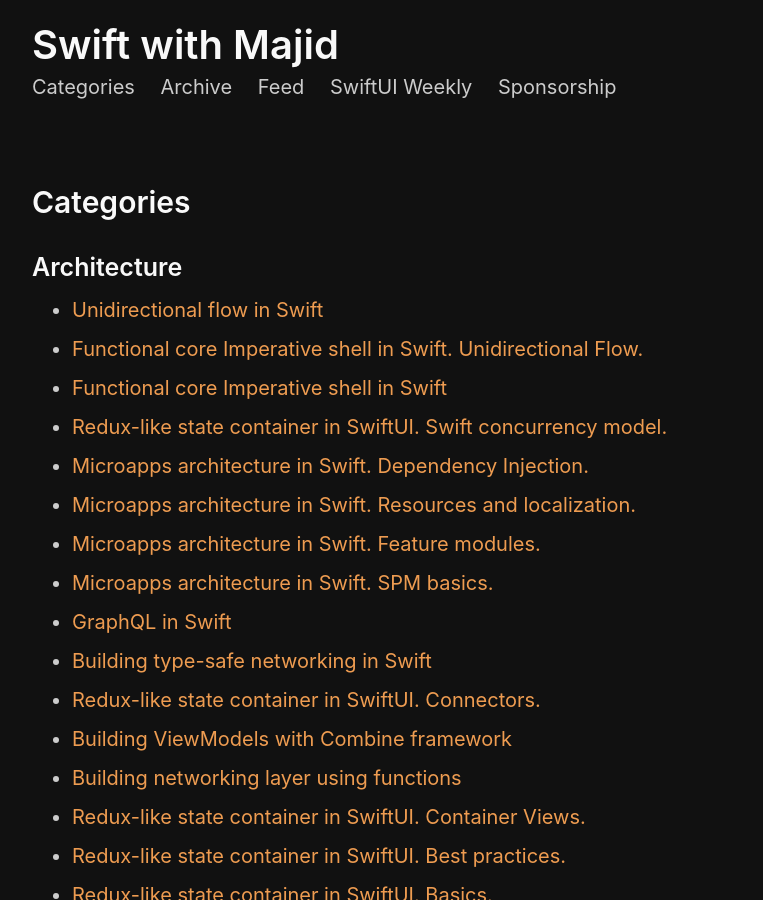
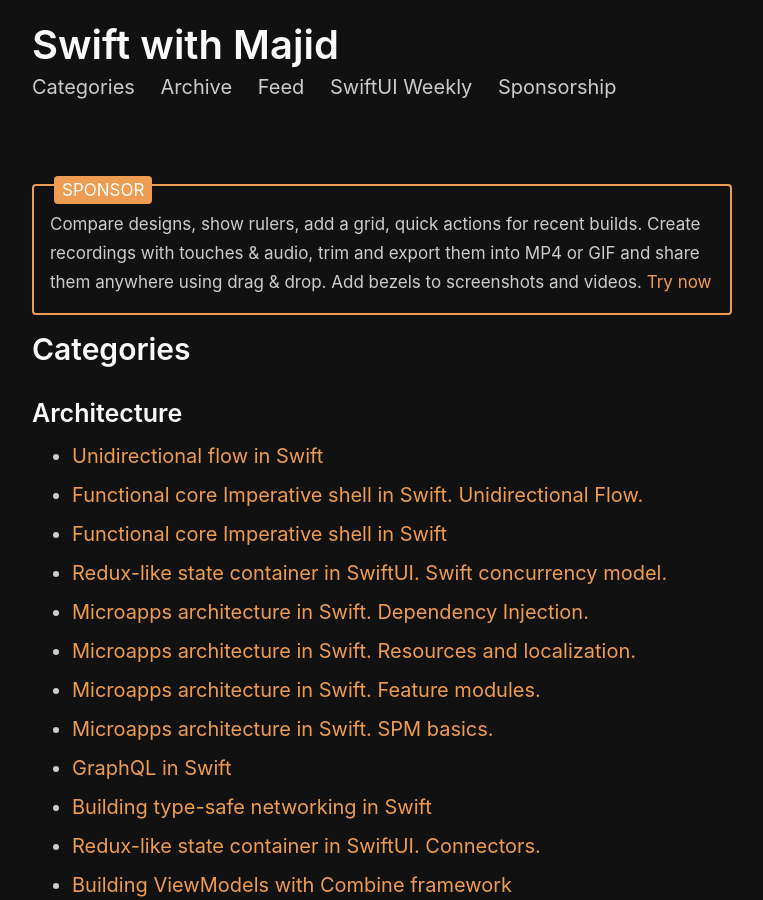
Before and after one commit to mecid/mecid.github.io, a Jekyll site: the page built from categories.html, in a window 1280 px wide and 900 px high. Shown: the whole window, without its empty margins (258-1021 px from the left). Built offline with Jekyll 4.4.1, drawn with Linux system fonts in a browser that asks for light colours.

Commit message:
rocketsim affiliate link added

```diff
--- a/_includes/friends.html
+++ b/_includes/friends.html
@@ -1,5 +1,5 @@
-<!--<div class="ads">-->
-<!--    <span>-->
-<!--RevenueCat makes implementing in-app purchases, managing customers, and scaling your app business easy. Whether you're adding in-app purchases and subscriptions for the first time or already have millions of paying users, you can get up and running with RevenueCat in minutes. See why over 30,000 apps use RevenueCat to power their app businesses. <a href="https://www.revenuecat.com/docs?utm_source=swiftwithmajid&utm_medium=sponsorship&utm_campaign=dev">You can explore their docs to learn more. </a>-->
-<!--    </span>-->
-<!--</div>-->
+<div class="ads">
+    <span>
+        Compare designs, show rulers, add a grid, quick actions for recent builds. Create recordings with touches & audio, trim and export them into MP4 or GIF and share them anywhere using drag & drop. Add bezels to screenshots and videos. <a href="https://gumroad.com/a/931293139/ftvbh">Try now</a>
+    </span>
+</div>
```
